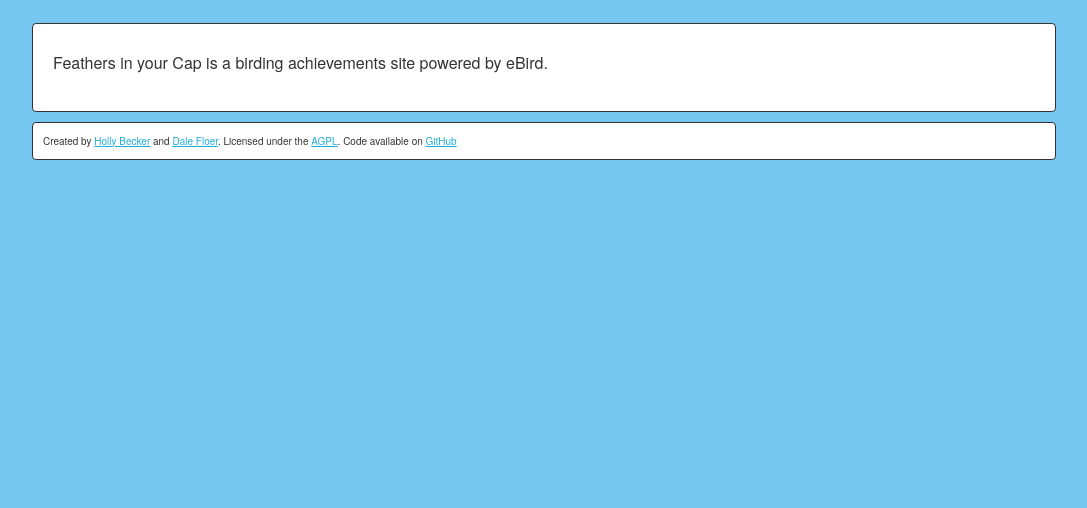
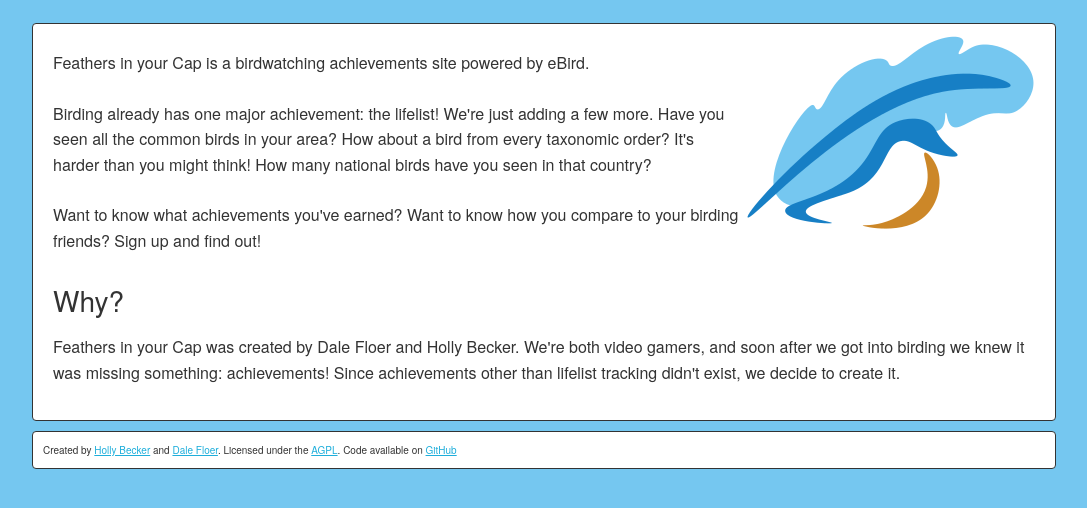
Before and after one commit to Hwesta/feathers-in-your-cap, a Django app: page / in a window 1280 px wide. Shown: the part 67-575 px from the top of the page, without its empty margins (96-1183 px from the left). Run offline with Django 3.2, Linux system fonts and the light colour scheme; parts of the project's set-up code (start-up, migrations or seed data) failed here and were passed over.

Commit message:
Add index content

```diff
--- a/templates/layout.html
+++ b/templates/layout.html
@@ -39,7 +39,17 @@
 
     <main>
       {% block content %}
-      <p>Feathers in your Cap is a birding achievements site powered by eBird.</p>
+      <img src="{% static 'logo.png' %}" style='float: right;'>
+      <p>Feathers in your Cap is a birdwatching achievements site powered by eBird.</p>
+
+      <p>Birding already has one major achievement: the lifelist! We're just adding a few more. Have you seen all the common birds in your area? How about a bird from every taxonomic order? It's harder than you might think!  How many national birds have you seen in that country?</p>
+
+      <p>Want to know what achievements you've earned? Want to know how you compare to your birding friends? Sign up and find out!</p>
+
+      <h3>Why?</h3>
+
+      <p>Feathers in your Cap was created by Dale Floer and Holly Becker. We're both video gamers, and soon after we got into birding we knew it was missing something: achievements! Since achievements other than lifelist tracking didn't exist, we decide to create it.</p>
+
       {% endblock %}
     </main>
 
```
